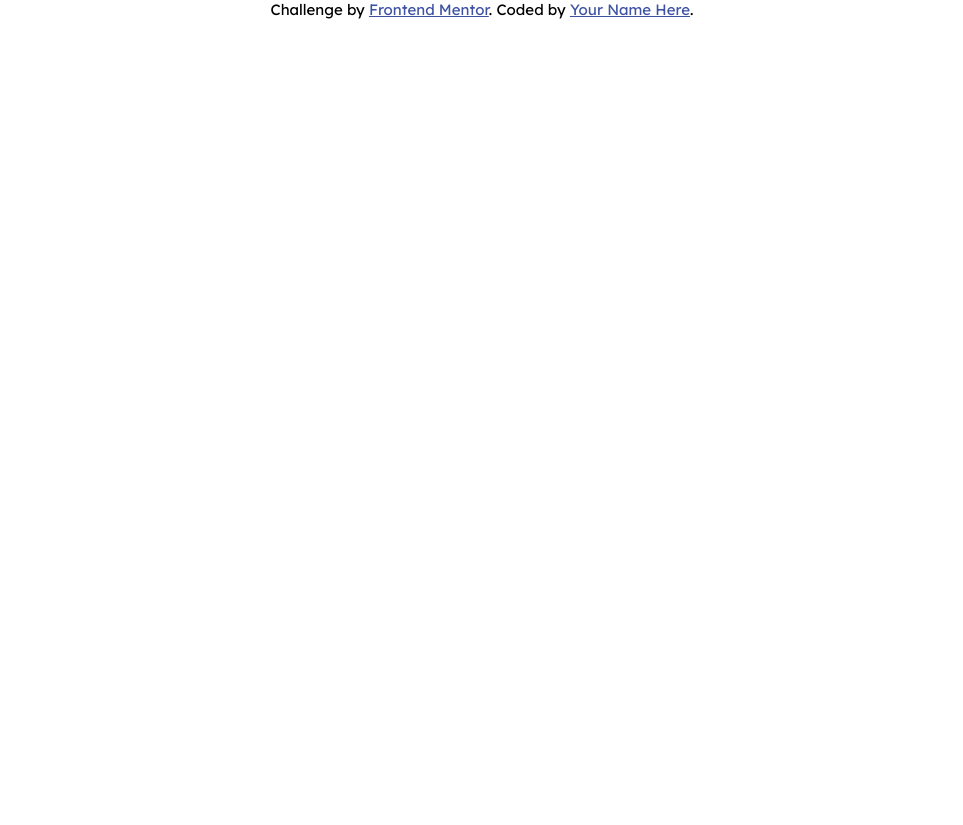
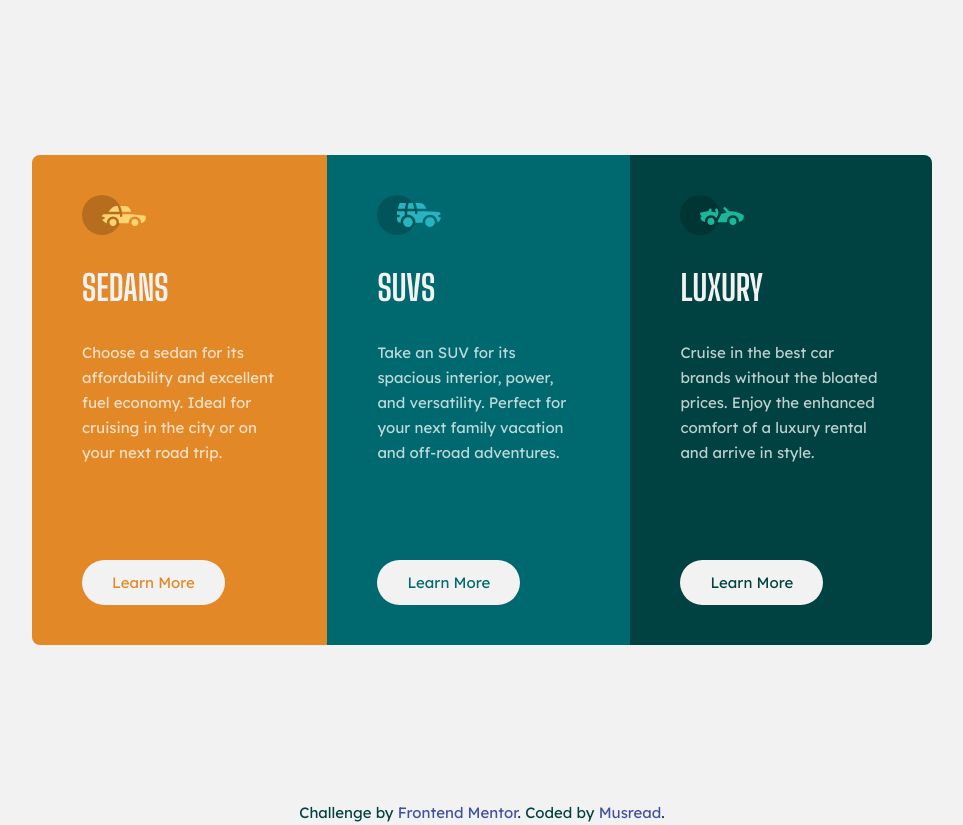
Before and after one commit to Musread/3-column-preview-card-component, a website: page index.html in a window 1280 px wide. Shown: the whole page, without its empty margins (158-1121 px from the left). Before the commit the page ends 800 px from the top, so only its background shows below. Drawn offline with Linux system fonts and the light colour scheme.

Commit message:
Make preview cards

```diff
--- a/index.html
+++ b/index.html
@@ -11,23 +11,50 @@
       href="./images/favicon-32x32.png"
     />
 
-    <link rel="preconnect" href="https://fonts.googleapis.com" />
-    <link rel="preconnect" href="https://fonts.gstatic.com" crossorigin />
-    <link
-      href="https://fonts.googleapis.com/css2?family=Lexend+Deca&display=swap"
-      rel="stylesheet"
-    />
+    <link rel="preconnect" href="https://fonts.googleapis.com">
+    <link rel="preconnect" href="https://fonts.gstatic.com" crossorigin>
+    <link href="https://fonts.googleapis.com/css2?family=Big+Shoulders+Display:wght@700&family=Lexend+Deca&display=swap" rel="stylesheet">
 
     <link rel="stylesheet" href="app.css" />
 
     <title>3-column preview card component</title>
   </head>
   <body>
+    <main class="container">
+      <div class="component-wrapper">
+        <div class="preview-card preview-card--sedans">
+          <img src="images/icon-sedans.svg" alt="car-image-1" class="preview-card__img">
+          <h1 class="preview-card__header">Sedans</h1>
+          <p class="preview-card__text">Choose a sedan for its affordability and excellent fuel economy.
+            Ideal for cruising in the city or on your next road trip.</p>
+          <a href="#" class="preview-card__button preview-card__button--sedans">Learn More</a>
+        </div>
+
+        <div class="preview-card preview-card--suvs">
+          <img src="images/icon-suvs.svg" alt="car-image-2" class="preview-card__img">
+          <h1 class="preview-card__header">SUVs</h1>
+          <p class="preview-card__text">Take an SUV
+            for its spacious interior, power, and versatility. Perfect for your next
+            family vacation and off-road adventures.</p>
+          <a href="#" class="preview-card__button preview-card__button--suvs">Learn More</a>
+        </div>
+
+        <div class="preview-card preview-card--luxury">
+          <img src="images/icon-luxury.svg" alt="car-image-3" class="preview-card__img">
+          <h1 class="preview-card__header">Luxury</h1>
+          <p class="preview-card__text">Cruise in the best car
+            brands without the bloated prices. Enjoy the enhanced comfort of a luxury
+            rental and arrive in style.</p>
+          <a href="#" class="preview-card__button preview-card__button--luxury">Learn More</a>
+        </div>
+      </div>
+    </main>
+    </div>
     <div class="attribution">
       Challenge by
       <a href="https://www.frontendmentor.io?ref=challenge" target="_blank"
         >Frontend Mentor</a
-      >. Coded by <a href="#">Your Name Here</a>.
+      >. Coded by <a href="https://github.com/Musread">Musread</a>.
     </div>
   </body>
 </html>
--- a/main.scss
+++ b/main.scss
@@ -1,3 +1,4 @@
 @import "scss/mixins";
 @import "scss/base";
 @import "scss/page";
+@import "scss/preview-card";
--- a/scss/_base.scss
+++ b/scss/_base.scss
@@ -4,6 +4,16 @@
   margin: 0;
   padding: 0;
   box-sizing: inherit;
+}
+
+:root {
+  --light-gray: hsl(0, 0%, 95%);
+  --transparent-white: hsla(0, 0%, 100%, 0.75);
+
+  // color for preview-card backgrounds
+  --bright-orange: hsl(31, 77%, 52%);
+  --dark-cyan: hsl(184, 100%, 22%);
+  --very-dark-cyan: hsl(179, 100%, 13%);
 }
 
 html {
@@ -14,4 +24,13 @@ html {
 
 body {
   font-size: 1.5rem;
+  height: 100vh;
+  min-height: 100vh;
+  background-color: var(--light-gray);
+  color: var(--light-gray);
+  line-height: 2.5rem;
+
+  @include respond {
+    height: 100%;
+  }
 }
--- a/scss/_mixins.scss
+++ b/scss/_mixins.scss
@@ -0,0 +1,5 @@
+@mixin respond {
+  @media only screen and (max-width: 23.4375em) {
+    @content;
+  }
+}
--- a/scss/_page.scss
+++ b/scss/_page.scss
@@ -1,6 +1,33 @@
 .attribution {
   text-align: center;
+  color: var(--very-dark-cyan);
 }
 .attribution a {
+  text-decoration: none;
   color: hsl(228, 45%, 44%);
 }
+
+.container {
+  height: 100%;
+  display: flex;
+  justify-content: center;
+  align-items: center;
+
+  @include respond {
+    align-items: flex-start;
+    margin-top: 5rem;
+  }
+}
+
+.component-wrapper {
+  width: 90rem;
+  display: flex;
+  border-radius: 0.8rem;
+  overflow: hidden;
+
+  @include respond {
+    width: 90%;
+    flex-direction: column;
+    align-items: center;
+  }
+}
--- /dev/null
+++ b/scss/_preview-card.scss
@@ -0,0 +1,56 @@
+.preview-card {
+  padding: 4rem 5rem;
+  display: flex;
+  flex-direction: column;
+  align-items: flex-start;
+  gap: 4rem;
+
+  &--sedans {
+    background-color: var(--bright-orange);
+  }
+
+  &--suvs {
+    background-color: var(--dark-cyan);
+  }
+
+  &--luxury {
+    background-color: var(--very-dark-cyan);
+  }
+
+  &__header {
+    text-transform: uppercase;
+    font-family: "Big Shoulders Display", sans-serif;
+    font-size: 3.5rem;
+  }
+
+  &__text {
+    color: var(--transparent-white);
+    flex: 1 0 18rem;
+
+    @include respond {
+      flex: 1 0 10rem;
+    }
+  }
+
+  &__button:link,
+  &__button:active {
+    text-decoration: none;
+    padding: 1rem 3rem;
+    background-color: var(--light-gray);
+    border-radius: 20rem;
+  }
+
+  &__button {
+    &--sedans {
+      color: var(--bright-orange);
+    }
+
+    &--suvs {
+      color: var(--dark-cyan);
+    }
+
+    &--luxury {
+      color: var(--very-dark-cyan);
+    }
+  }
+}
```
Also changed, not shown: app.css, design/desktop-design.jpg.
